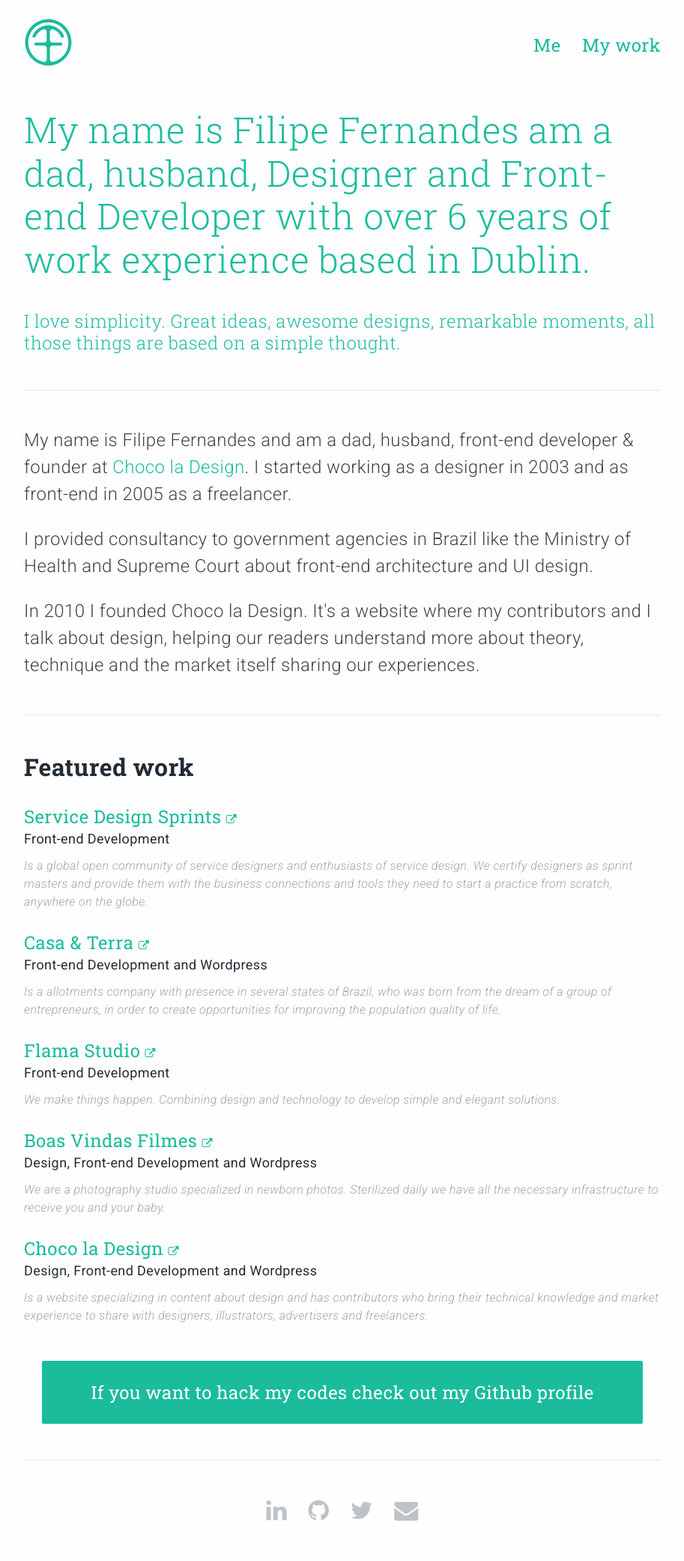
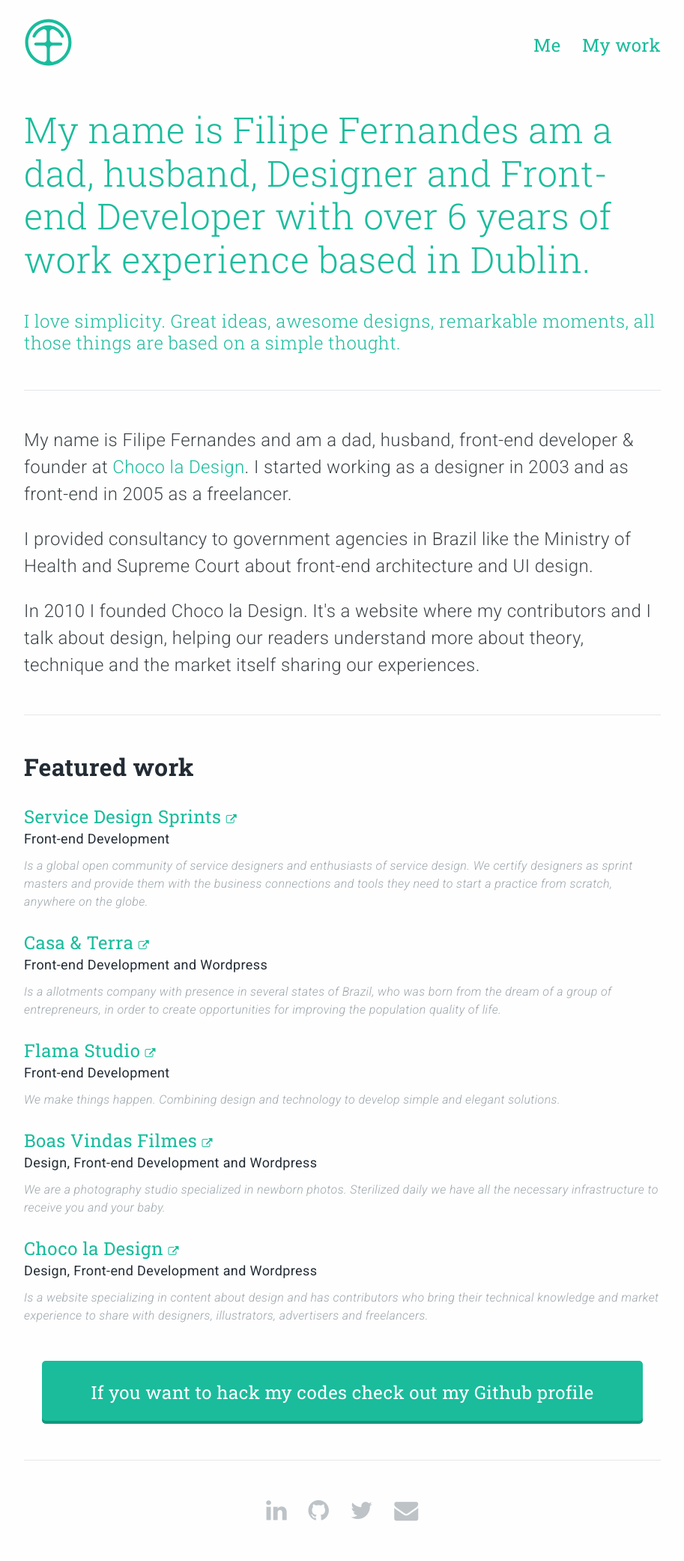
Before and after one commit to filipesf/filipesf.github.io, a Jekyll site: the page built from index.html, in a window 1280 px wide. Shown: the whole page at 75% size, without its empty margins (183-1096 px from the left). Built offline with Jekyll 4.4.1, drawn with Linux system fonts in a browser that asks for light colours; nearby versions of some CDN libraries.

Commit message:
New fancy call to action

```diff
--- a/_sass/_components.featured.scss
+++ b/_sass/_components.featured.scss
@@ -49,8 +49,9 @@
       color: palette('primary', 'xxdark');
 
       a {
-        @include border-radius(2px);
+        @include border-radius(5px);
         background-color: palette('primary');
+        box-shadow: 0 -4px 0 rgba(0,0,0,0.2) inset;
         color: palette('snow');
         display: block;
         text-align: center;
```
Also changed, not shown: 2 other files.
